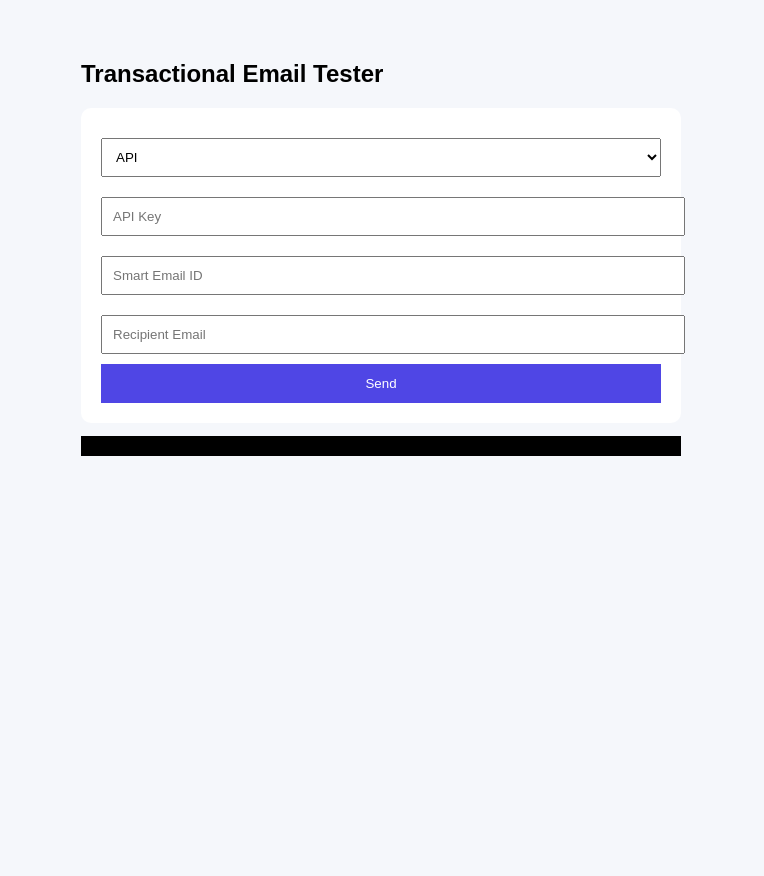
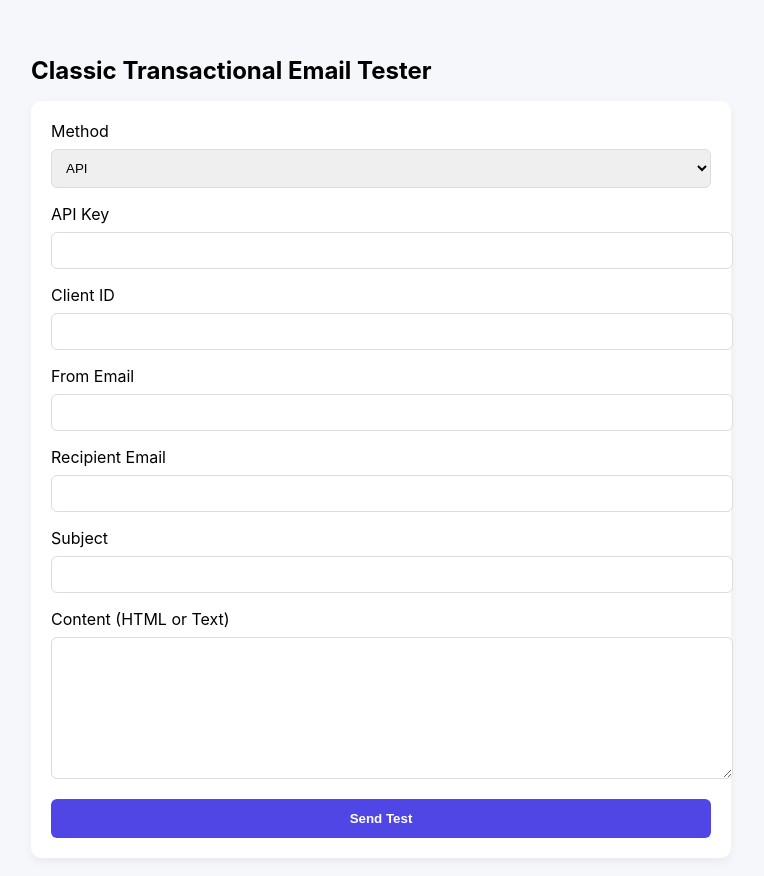
Before and after one commit to pw-claude/cm-transactional-tester, a website: page public/index.html in a window 1280 px wide. Shown: the whole page, without its empty margins (259-1023 px from the left). Before the commit the page ends 800 px from the top, so only its background shows below. Drawn offline with Linux system fonts and the light colour scheme.

Commit message:
Update title and enhance form styling in index.html

```diff
--- a/public/index.html
+++ b/public/index.html
@@ -1,57 +1,130 @@
 <!DOCTYPE html>
 <html>
 <head>
-  <title>Email Tester</title>
+  <title>Classic Transactional Tester</title>
   <style>
-    body { font-family: sans-serif; max-width: 600px; margin: auto; padding: 40px; background:#f5f7fb;}
-    .card { background:white; padding:20px; border-radius:10px; }
-    input, select { width:100%; padding:10px; margin:10px 0; }
-    button { width:100%; padding:12px; background:#4f46e5; color:white; border:none; }
-    pre { background:black; color:#0f0; padding:10px; }
+    body {
+      font-family: -apple-system, sans-serif;
+      background: #f5f7fb;
+      padding: 40px;
+      max-width: 700px;
+      margin: auto;
+    }
+
+    h1 { font-size: 24px; }
+
+    .card {
+      background: white;
+      padding: 20px;
+      border-radius: 10px;
+      margin-bottom: 20px;
+      box-shadow: 0 4px 10px rgba(0,0,0,0.05);
+    }
+
+    input, select, textarea {
+      width: 100%;
+      padding: 10px;
+      margin: 8px 0 16px;
+      border-radius: 6px;
+      border: 1px solid #ddd;
+    }
+
+    textarea {
+      height: 120px;
+      font-family: monospace;
+    }
+
+    button {
+      width: 100%;
+      padding: 12px;
+      background: #4f46e5;
+      color: white;
+      border: none;
+      border-radius: 6px;
+      font-weight: bold;
+      cursor: pointer;
+    }
+
+    pre {
+      background: #111;
+      color: #0f0;
+      padding: 15px;
+      border-radius: 6px;
+      white-space: pre-wrap;
+    }
+
+    .error { color: #ff4d4d; }
   </style>
 </head>
 <body>
 
-<h2>Transactional Email Tester</h2>
+<h1>Classic Transactional Email Tester</h1>
 
 <div class="card">
 <form id="form">
+
+<label>Method</label>
 <select name="method" id="method">
-<option value="api">API</option>
-<option value="smtp">SMTP</option>
+  <option value="api">API</option>
+  <option value="smtp">SMTP</option>
 </select>
 
-<div id="api">
-<input name="apiKey" placeholder="API Key">
-<input name="smartEmailId" placeholder="Smart Email ID">
+<!-- API -->
+<div id="apiFields">
+  <label>API Key</label>
+  <input name="apiKey">
+
+  <label>Client ID</label>
+  <input name="clientId">
 </div>
 
-<div id="smtp" style="display:none;">
-<input name="smtpHost" placeholder="SMTP Host">
-<input name="smtpPort" placeholder="Port">
-<input name="smtpUser" placeholder="Username">
-<input name="smtpPass" placeholder="Password" type="password">
+<!-- SMTP -->
+<div id="smtpFields" style="display:none;">
+  <label>SMTP Username</label>
+  <input name="smtpUser" placeholder="Usually your CM username">
+
+  <label>SMTP Token</label>
+  <input name="smtpToken" type="password">
+
+  <label>SMTP Host</label>
+  <input name="smtpHost" placeholder="smtp.createsend.com">
+
+  <label>Port</label>
+  <input name="smtpPort" placeholder="587">
 </div>
 
-<input name="toEmail" placeholder="Recipient Email" required>
-<button>Send</button>
+<label>From Email</label>
+<input name="fromEmail" required>
+
+<label>Recipient Email</label>
+<input name="toEmail" required>
+
+<label>Subject</label>
+<input name="subject" required>
+
+<label>Content (HTML or Text)</label>
+<textarea name="content" required></textarea>
+
+<button type="submit">Send Test</button>
+
 </form>
 </div>
 
-<pre id="out"></pre>
+<pre id="output" style="display:none;"></pre>
 
 <script>
 const method = document.getElementById('method');
-const api = document.getElementById('api');
-const smtp = document.getElementById('smtp');
+const apiFields = document.getElementById('apiFields');
+const smtpFields = document.getElementById('smtpFields');
 
 method.onchange = () => {
-  api.style.display = method.value === 'api' ? 'block' : 'none';
-  smtp.style.display = method.value === 'smtp' ? 'block' : 'none';
+  apiFields.style.display = method.value === 'api' ? 'block' : 'none';
+  smtpFields.style.display = method.value === 'smtp' ? 'block' : 'none';
 };
 
 document.getElementById('form').onsubmit = async (e) => {
   e.preventDefault();
+
   const data = Object.fromEntries(new FormData(e.target));
 
   const res = await fetch('/send', {
@@ -61,7 +134,13 @@ document.getElementById('form').onsubmit = async (e) => {
   });
 
   const json = await res.json();
-  document.getElementById('out').textContent = JSON.stringify(json,null,2);
+
+  const output = document.getElementById('output');
+  output.style.display = 'block';
+  output.textContent = JSON.stringify(json, null, 2);
+
+  if (!json.success) output.classList.add('error');
+  else output.classList.remove('error');
 };
 </script>
 
```
